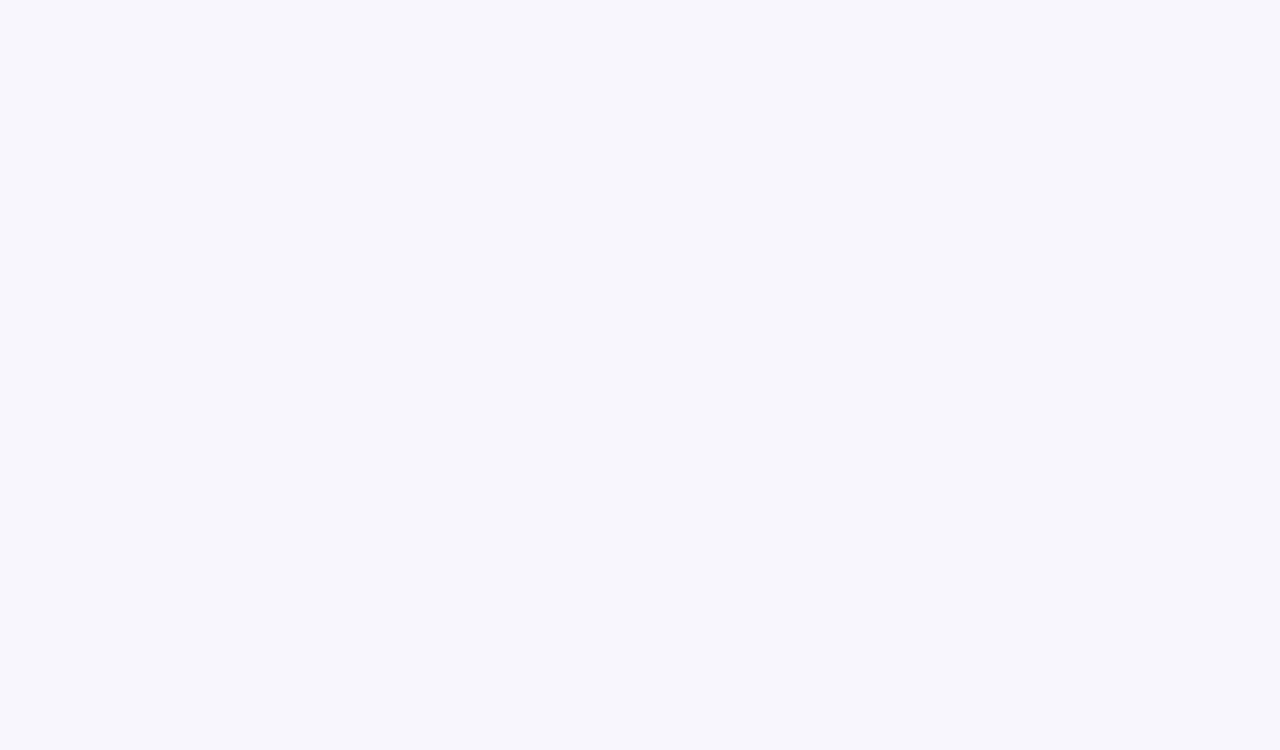
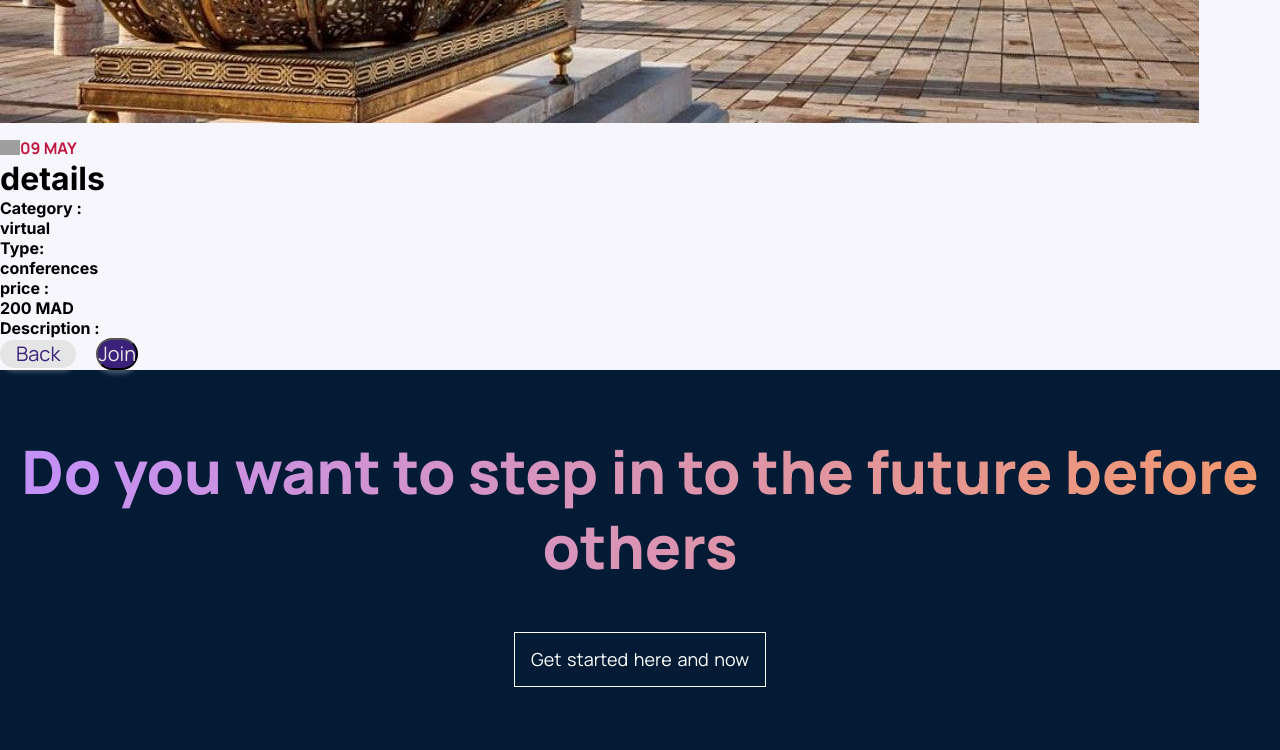
Before and after one commit to OssamaLouati/EventScroller-PFA, a React (Create React App) app in the folder client/: page /event/1 in a window 1280 px wide. Shown: the part 786-1536 px from the top of the page. Before the commit the page ends 800 px from the top, so only its background shows below. Built offline with nearby package versions, Linux system fonts and the light colour scheme; grey boxes are pictures that could not be loaded.

Commit message:
adding one event click

```diff
--- a/client/package.json
+++ b/client/package.json
@@ -17,6 +17,7 @@
     "autoprefixer": "^10.4.7",
     "bootstrap": "^5.1.3",
     "framer-motion": "^6.3.3",
+    "google-map-react": "^2.1.10",
     "mdb-react-ui-kit": "^3.0.0",
     "node-sass": "^7.0.1",
     "postcss": "^8.4.13",
--- a/client/src/assets/constants/index.js
+++ b/client/src/assets/constants/index.js
@@ -53,9 +53,10 @@
     id: 2,
     title: 'Forum EMI-Entreprises - XXVIIIème édition',
     serviceTime: '06 MAY',
-    category: 'live',
+    category: 'virtual',
     cuisine: 'forums',
     localisation:'rabat',
+    description: "A la recherche d’un emploi, d’un stage ou d’un master ? L’Ecole Mohammadia d’Ingénieurs accueille les 11, 12 et 13 mai 2022 la XXVIIIème édition du Forum EMI-Entreprises : l’occasion de rencontrer les représentants des plus grandes entreprises nationales et internationales de tous secteurs d’activité : Conseil, Banque, Assurance, BTP, Industries, Services, Télécoms, Transports...",
     rating: 4,
     price: 0,
     coverSrc: ph,
--- a/client/src/pages/Event.js
+++ b/client/src/pages/Event.js
@@ -1,7 +1,77 @@
-import React from 'react'
+import React from "react";
+import { Button } from "react-bootstrap";
+import { NavLink } from "react-router-dom";
+import { dataList } from "../assets/constants";
 
-export default function Event() {
+import { useParams } from "react-router-dom";
+import "./event.css";
+
+const Event=() =>{
+
+
+  const prodid=useParams();
+  const proDetail=dataList.filter(x=>x.id == prodid.id);
+  const product=proDetail[0];
+  console.log(product);
+
   return (
-    <div>Event</div>
-  )
-}
+  <div className="container py-5">
+              {/* title */}
+              <div className="row">
+                <div className="col-10 mx-auto text-center text-slanted text-white my-5">
+                  <h1>{product.title}</h1>
+                </div>
+              </div>
+              {/* end of title */}
+              <div className="row">
+                <div className="col-10 mx-auto col-md-6 my-3">
+                  <img src={product.coverSrc} className="img-fluid" alt="" />
+                </div>
+                {/* prdoduct info */}
+                <div className="col-10 mx-auto col-md-6 my-3 text-capitalize ">
+                <div className="card__container--inner--card--date_time">
+                      <img src="https://www.wanderon.in/svg/clock.svg" alt="time" />
+                      <p>{product.serviceTime}</p>
+
+
+                    </div>
+                  <h1 className="text-title text-uppercase text-blue mt-3 mb-2">details </h1>
+                  <p className="text-white">{product.text}</p>
+                  <h4 className="text-title text-uppercase text-blue text-blue mt-3 mb-2">
+                  Category : <p className="text-uppercase text-white">{product.category} </p>
+                  Type: <p className="text-uppercase text-white">{product.cuisine}</p>
+                  </h4>
+                  <h4 className="text-blue">
+                    <strong>
+                      price :
+                      <p className="text-uppercase text-white">
+                      {product.price}<span> MAD</span></p>
+                    </strong>
+                  </h4>
+                  <h4 className="text-blue">
+                    <strong>
+                      Description :
+                      <p className="text-uppercase text-white">
+                      {product.description}</p>
+                    </strong>
+                  </h4>
+
+                  {/* buttons */}
+                  <div>
+                    <NavLink to="/events">
+                      <Button className="btnretour">Back</Button>
+                    </NavLink>
+                    <NavLink to="/joint">
+                      <Button className="btnjoint">Join</Button>
+                    </NavLink>
+
+                  </div>
+                </div>
+              </div>
+            </div>
+
+          );
+        };
+
+
+        export default Event;
--- /dev/null
+++ b/client/src/pages/event.css
@@ -0,0 +1,58 @@
+.btnretour
+    {
+    flex: 0.3;
+
+    font-family: var(--font-family);
+
+    font-size: 20px;
+    line-height: 28px;
+    background: #E5E5E5;
+     border: #E5E5E5;
+    padding: 0 1rem;
+    color: #3C217B;
+
+    outline: none;
+    margin-right: 20px;
+
+    box-shadow: 0px 4px 4px rgba(255, 255, 255, 0.25);
+    border-radius: 20px;
+    transition: transform 0.3s ease;
+
+
+}
+
+.btnretour:hover {
+    content: "";
+    background: #3C217B;
+    color: #E5E5E5;
+    transition: transform 0.3s ease;
+  }
+  .btnjoint
+    {
+    flex: 0.3;
+
+    font-family: var(--font-family);
+
+    font-size: 20px;
+    line-height: 28px;
+    background: #3C217B;
+    color: #E5E5E5;
+
+
+    outline: none;
+    margin-right: 20px;
+
+    box-shadow: 0px 4px 4px rgba(255, 255, 255, 0.25);
+    border-radius: 20px;
+    transition: transform 0.3s ease;
+
+
+}
+.btnjoint:hover {
+    content: "";
+    background: #E5E5E5;
+    border: #E5E5E5;
+   padding: 0 1rem;
+   color: #3C217B;
+    transition: transform 0.3s ease;
+  }
```
Also changed, not shown: 1 other file (tests, documents, lock files or other folders).
